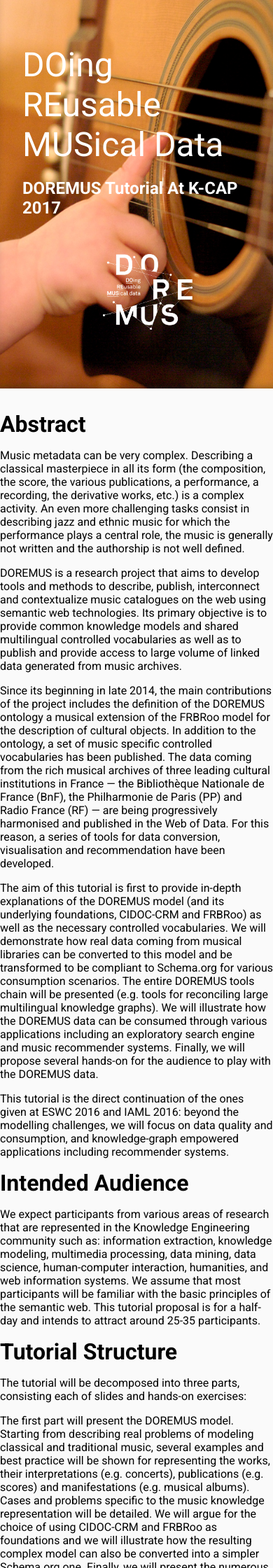
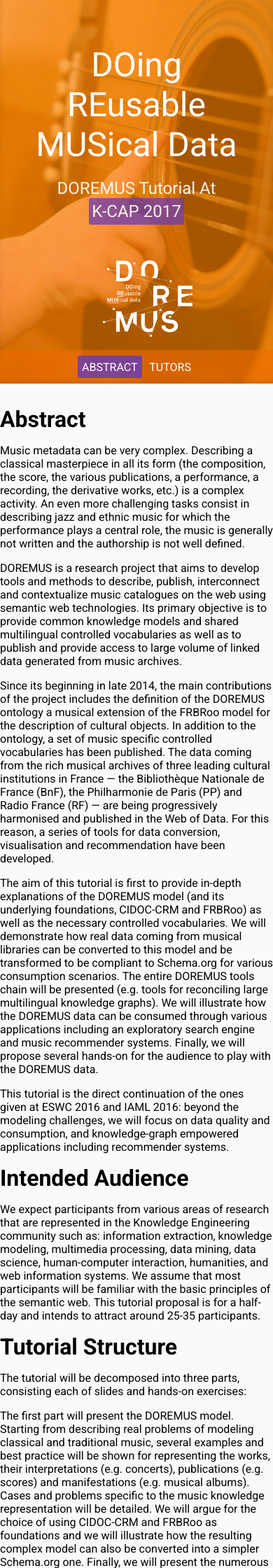
Before and after one commit to DOREMUS-ANR/eswc18_tutorial, a Jekyll site: the page built from docs/index.md, in a window 390 px wide. Shown: the top 2240 px of the page at 70% size. Built offline with Jekyll 4.4.1, drawn with Linux system fonts in a browser that asks for light colours; some of the changed text lies outside the part shown.

Commit message:
navigation

```diff
--- a/docs/_layouts/default.html
+++ b/docs/_layouts/default.html
@@ -1,31 +1,49 @@
 <!DOCTYPE html>
 <html lang="en">
+
 <head>
-    <title>{{page.title}}</title>
+  <title>{{page.title}} | DOREMUS Tutorial</title>
   <link rel="stylesheet" href="styles.css">
   <meta charset="UTF-8">
   <meta name="viewport" content="width=device-width, initial-scale=1.0">
 </head>
+
 <body>
   <section class="cover">
     <div class="inside">
       <div class="description">
-          <h1>{{page.mainTitle}}</h1>
-          <h2>{{page.title}}</h2>
+        <h1>DOing REusable MUSical data</h1>
+        <h2>DOREMUS Tutorial at <a href="http://k-cap2017.org/" rel="external" target="_blank">K-CAP 2017</a></h2>
       </div>
       <div class="logo"><img src="img/doremus.logo.w.png"></div>
     </div>
+    <nav class="mainNav">
+      <ul>
+        {% assign navigation_pages = site.html_pages | sort: 'navigation_weight' %} {% for p in navigation_pages %} {% if p.navigation_weight %}
+        <li>
+          <a href="{{ p.url }}" {% if p.url==page.url %}class="active" {% endif %}>
+            {{ p.title }}
+          </a>
+        </li>
+        {% endif %} {% endfor %}
+      </ul>
+    </nav>
+
   </section>
+
   <div class="mainContent">
     {{ content }}
   </div>
   <footer id="appFooter">
     <div class="footerCont">
       <div>
-          <p class="descr">The <strong>DOREMUS Tutorial</strong> live inside the<a href="http://www.doremus.org" rel="external" target="_blank">DOREMUS project</a>, for describing, publishing, connecting and contextualizing music catalogues on the web of data.<br><br>Photo credit:<a href="https://flic.kr/p/7tyYM9">CodeFin</a></p>
+        <p class="descr">The <strong>DOREMUS Tutorial</strong> live inside the<a href="http://www.doremus.org" rel="external" target="_blank">DOREMUS project</a>, for describing, publishing, connecting and contextualizing music catalogues on the web of data.<br><br>Photo
+          credit:
+          <a href="https://flic.kr/p/7tyYM9">CodeFin</a></p>
       </div>
       <div class="projLogoCont"><a href="http://www.doremus.org" rel="external" target="_blank"><img src="http://www.doremus.org/wp-content/uploads/2015/06/Logotype-Doremus-VA-Couleurs.png"></a></div>
     </div>
   </footer>
 </body>
+
 </html>
--- a/docs/index.md
+++ b/docs/index.md
@@ -1,7 +1,8 @@
 ---
-mainTitle: DOing REusable MUSical data
-title: DOREMUS Tutorial at K-CAP 2017
+title: Abstract
 layout: default
+
+navigation_weight: 1
 ---
 
 # Abstract
@@ -13,7 +14,7 @@ Since its beginning in late 2014, the main contributions of the project includes
 
 The aim of this tutorial is first to provide in-depth explanations of the DOREMUS model (and its underlying foundations, CIDOC-CRM and FRBRoo) as well as the necessary controlled vocabularies. We will demonstrate how real data coming from musical libraries can be converted to this model and be transformed to be compliant to Schema.org for various consumption scenarios. The entire DOREMUS tools chain will be presented (e.g. tools for reconciling large multilingual knowledge graphs). We will illustrate how the DOREMUS data can be consumed through various applications including an exploratory search engine and music recommender systems. Finally, we will propose several hands-on for the audience to play with the DOREMUS data.
 
-This tutorial is the direct continuation of the ones given at ESWC 2016 and IAML 2016: beyond the modelling challenges, we will focus on data quality and consumption, and knowledge-graph empowered applications including recommender systems.
+This tutorial is the direct continuation of the ones given at ESWC 2016 and IAML 2016: beyond the modeling challenges, we will focus on data quality and consumption, and knowledge-graph empowered applications including recommender systems.
 
 # Intended Audience
 We expect participants from various areas of research that are represented in the Knowledge Engineering community such as: information extraction, knowledge modeling, multimedia processing, data mining, data science, human-computer interaction, humanities, and web information systems. We assume that most participants will be familiar with the basic principles of the semantic web. This tutorial proposal is for a half-day and intends to attract around 25-35 participants.
--- a/docs/styles.css
+++ b/docs/styles.css
@@ -128,7 +128,7 @@ ul {
   padding: 0;
 }
 a {
-  color: #2196f3;
+  color: #673ab7;
   text-decoration: none;
 }
 a:hover {
@@ -146,18 +146,14 @@ h1 {
 .cover {
   max-width: none;
   display: block;
-  padding: 8em 2em;
-  background: #0a6ebd url("img/guitar.jpg") center center no-repeat;
+  padding: 4em 0 0;
+  background: #f68d33 url("img/guitar.jpg") center center no-repeat;
   background-size: cover;
   box-shadow: inset 0 -7px 16px -12px #222;
   margin-bottom: 2em;
 }
-@media only screen and (max-width: 800px) {
-  .cover {
-    padding: 4em 2em;
-  }
-}
 .cover .inside {
+  padding: 0 2em;
   display: flex;
   align-items: center;
   justify-content: space-between;
@@ -171,12 +167,54 @@ h1 {
   }
 }
 .cover a {
-  color: #ffd600;
+  color: #fff;
+  display: inline-block;
+  background: rgba(103,58,183,0.8);
+  border-radius: 3px;
+  padding: 0.2em;
+  text-decoration: none;
+  transition: background 300ms ease-in-out;
+}
+.cover a:hover {
+  background: #673ab7;
+}
+.cover nav.mainNav {
+  background: rgba(239,108,0,0.6);
+}
+.cover nav.mainNav ul {
+  max-width: 900px;
+  margin: auto;
+  padding: 0.5em 1em;
+}
+.cover nav.mainNav ul li {
+  list-style: none;
+  display: inline-block;
+}
+.cover nav.mainNav ul li a {
+  text-transform: uppercase;
+  padding: 0.4em;
+  background: none;
+}
+.cover nav.mainNav ul li a.active {
+  background: rgba(103,58,183,0.8);
+}
+.cover nav.mainNav ul li a:hover {
+  border-color: #673ab7;
 }
 .cover h1 {
   font-size: 3em;
   font-weight: 300;
   color: #fff;
+}
+.cover h2 {
+  font-weight: 300;
+  color: #fff;
+  opacity: 0.9;
+}
+@media only screen and (max-width: 800px) {
+  .cover {
+    text-align: center;
+  }
 }
 .cover .logo {
   width: 15em;
```
Also changed, not shown: other parts of docs/index.md (+1 -13 lines), docs/style/styles.styl (+43 -8 lines), docs/tutors.md (added, +19 -0 lines), docs/img/guitar.jpg, 1 other file. Lines whose indentation alone changed are shown as unchanged.
